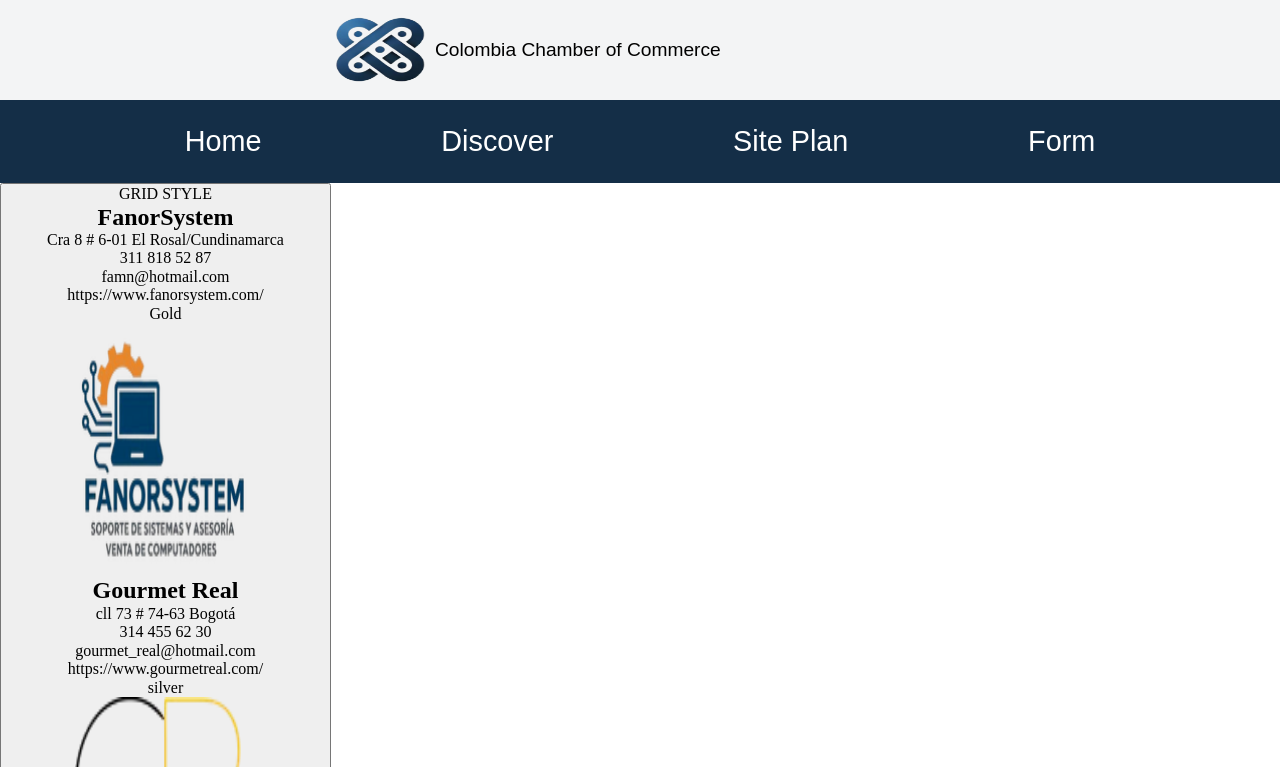
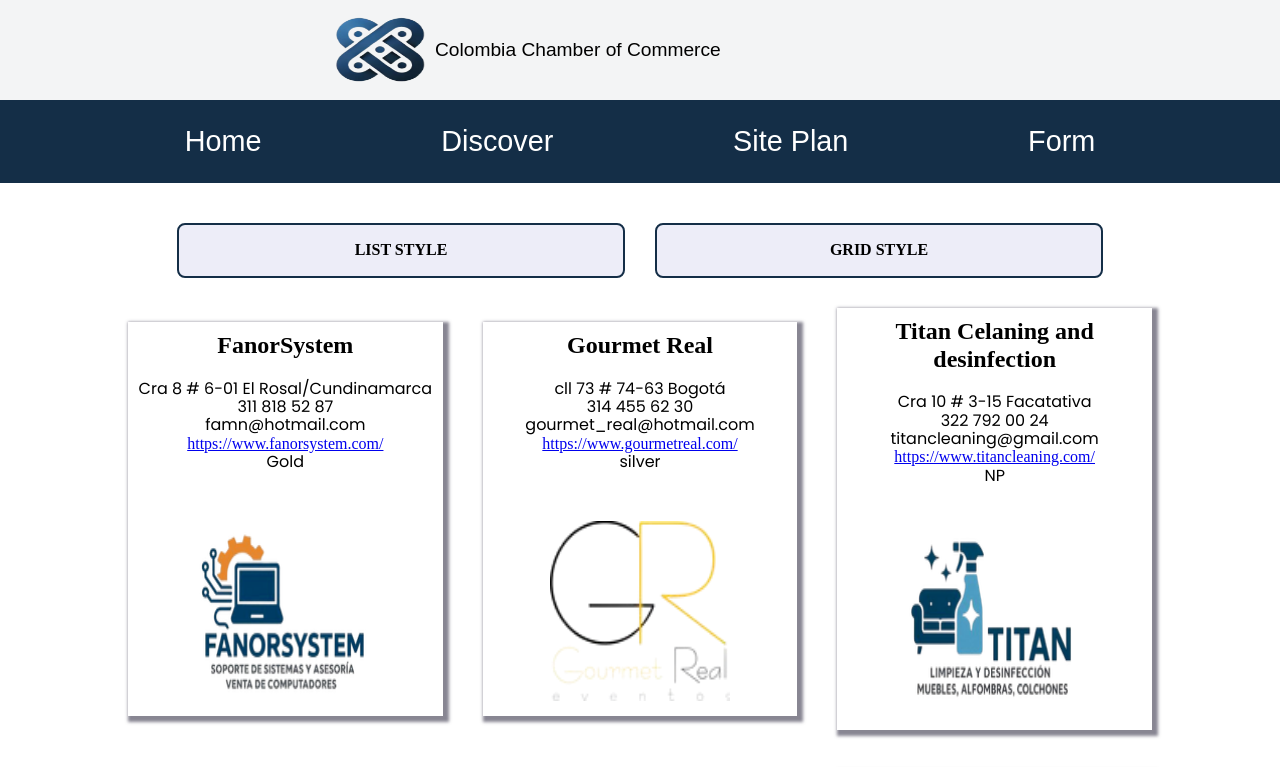
Before and after one commit to nasbf/wdd230, a plain HTML site: page chamber/directory.html in a window 1280 px wide. Shown: the top 767 px of the page. Drawn offline with Linux system fonts and the light colour scheme.

Commit message:
directory list

```diff
--- a/chamber/directory.html
+++ b/chamber/directory.html
@@ -44,8 +44,9 @@
     </nav>
     <main>
         <div id="optionsView" class="optionsView">
-            <button id="grid">GRID STYLE</button>
-            <button id="list">LIST STYLE</button>
+            <button id="list" class="buttons">LIST STYLE</button>
+            <button id="grid" class="buttons">GRID STYLE</button>
+
         </div>
         <article class="grid">
 
--- a/chamber/scripts/getDate.js
+++ b/chamber/scripts/getDate.js
@@ -36,13 +36,14 @@ getMembers();
 
 function displayMembers(members) {
 	members.forEach(member => {
-		const grid = document.querySelector("#grid");
-		const card = document.createElement("section");
+		const grid = document.querySelector(".grid");
+
+		const cardDirectory = document.createElement("section");
 		const fullName = document.createElement("h2");
 		const dir = document.createElement("p");
 		const phone = document.createElement("p");
 		const mail = document.createElement("p");
-		const website = document.createElement("p");
+		const website = document.createElement("a");
 		const level = document.createElement("p");
 		const portrait = document.createElement("img");
 
@@ -50,26 +51,44 @@ function displayMembers(members) {
 		dir.textContent = `${member.dir}`;
 		phone.textContent = `${member.phone}`;
 		mail.textContent = `${member.mail}`;
-		website.textContent = `${member.website}`;
+		website.setAttribute ("href",member.website);
+		website.textContent = member.website;
+
 		level.textContent = `${member.level}`;
 		portrait.setAttribute("src", member.img);
         portrait.setAttribute("alt", `Portrait of ${member.company}`);
         portrait.setAttribute("loading", "lazy");
         portrait.setAttribute("width", "180");
-        portrait.setAttribute("height", "250");
+        portrait.setAttribute("height", "180");
 
-		card.appendChild(fullName);
-		card.appendChild(dir);
-		card.appendChild(phone);
-		card.appendChild(mail);
-		card.appendChild(website);
-		card.appendChild(level);
-		card.appendChild(portrait);
+		cardDirectory.appendChild(fullName);
+		cardDirectory.appendChild(dir);
+		cardDirectory.appendChild(phone);
+		cardDirectory.appendChild(mail);
+		cardDirectory.appendChild(website);
+		cardDirectory.appendChild(level);
+		cardDirectory.appendChild(portrait);
 
-		grid.appendChild(card);
+		grid.appendChild(cardDirectory);
 	});
 }
 
+/*------button grid and list -----*/
+const gridStyle = document.querySelector("#grid");
+const listStyle = document.querySelector("#list");
+const display = document.querySelector("article");
+
+gridStyle.addEventListener ("click", () => {
+	display.classList.add ("grid");
+	display.classList.remove ("list");
+});
+
+listStyle.addEventListener ("click", showList);
+
+function showList(){
+	display.classList.add("list");
+	display.classList.remove("grid");
+}
 
 
 
--- a/chamber/styles/base.css
+++ b/chamber/styles/base.css
@@ -283,7 +283,8 @@ footer {
     font-family: var(--second-font);
 
 }
-.spotlight h1{
+
+.spotlight h1 {
 
     text-align: center;
     font-family: var(--second-font);
@@ -418,3 +419,96 @@ footer {
 
 
 }
+
+/*---directory css ----*/
+
+main {
+    display: flex;
+    flex-direction: column;
+
+}
+
+.optionsView {
+    display: flex;
+    flex-direction: row;
+    justify-content: center;
+    gap: 30px;
+    height: 55px;
+    margin-top: 40px;
+
+}
+
+.buttons {
+    cursor: pointer;
+    width: 35%;
+    border: 2px solid #142E47;
+    background-color: #c8c8eb55;
+    border-radius: 8px;
+    color: black;
+    font-weight: 700;
+
+
+
+
+}
+
+.grid {
+    display: grid;
+    grid-template-columns: repeat(auto-fit, minmax(300px, 1fr));
+    grid-gap: 40px;
+    justify-content: center;
+    align-items: center;
+    width: 80%;
+    margin: 30px auto;
+
+
+
+
+}
+
+.grid h2 {
+    margin-bottom: 20px;
+}
+
+.grid p {
+    font-size: 1em;
+    font-family: var(--second-font);
+
+}
+
+.grid img {
+    margin-top: 50px;
+}
+
+.grid a:focus {
+    color: rgb(255, 34, 0);
+
+}
+
+.grid section {
+    width: 100%;
+    padding: 10px;
+    text-align: center;
+    height: auto;
+    box-shadow: 3px 3px 3px 3px rgba(94, 91, 108, 0.737);
+
+}
+
+
+.list section {
+    display: flex;
+    flex-direction: column;
+    width: 100%;
+    background-color: rgb(209, 217, 238);
+    font-size: smaller;
+    border: 7px solid white;
+    padding: 10px;
+    font-family: var(--principal-font-family);
+
+
+}
+
+.list section img {
+    display: none;
+    /* smaller viewports only */
+}
--- a/chamber/styles/larger.css
+++ b/chamber/styles/larger.css
@@ -9,6 +9,7 @@
 
 
 	}
+
 	#headerBox {
 		margin: 0 auto;
 		width: 50%;
@@ -54,7 +55,7 @@
 		width: 20%;
 	}
 
-	.spotlight-item{
+	.spotlight-item {
 		width: 80%;
 		margin: 0 auto;
 		height: 240px;
@@ -174,4 +175,18 @@
 	.benefits ul li {
 		margin-bottom: 15px;
 	}
+
+
+	.list section {
+		display: grid;
+		grid-template-columns: 240px 200px 180px 230px 290px 1fr;
+		width: 100%;
+		font-size: smaller;
+		align-items: center;
+		padding: 15px;
+		margin: 20px auto;
+		font-family: var(--second-font);
+
+	}
+
 }
```
